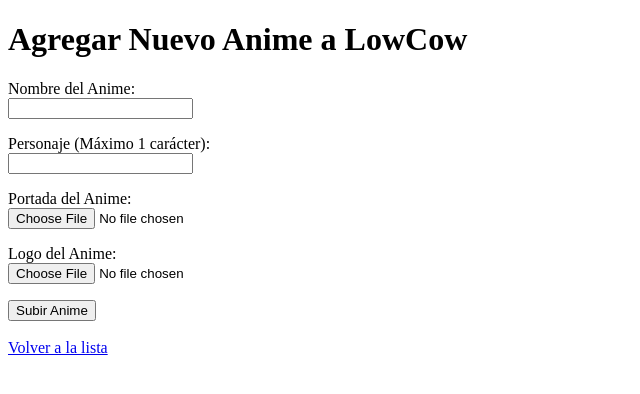
After one commit to eidanholguin17-del/mi_pagina_xd, a Django app: page /subir-anime/ in a window 1280 px wide. The commit adds this page. Shown: the top 394 px of the page, without its empty margins (0-640 px from the left). Run offline with Django 5.2, Linux system fonts and the light colour scheme.

Commit message:
Primer vistazo al lowcow de brayan

```diff
--- a/app_panini/models.py
+++ b/app_panini/models.py
@@ -4,7 +4,7 @@ from django.db import models
 
 class anime_favorito(models.Model):
     anime = models.CharField(max_length=100)
-    personaje = models.CharField(max_length=1)
+    personaje = models.CharField(max_length=100)
     Portada_Anime = models.ImageField(upload_to='Portadas/')
     Logo_anime = models.ImageField(upload_to='animes_L/')
 
@@ -13,7 +13,7 @@ class anime_favorito(models.Model):
 
 class Usuario(models.Model):
     nombre = models.CharField(max_length=100)
-    lvl_power = models.CharField(max_length=50)
+    lvl_power = models.CharField(max_length=999)
     tier = models.IntegerField()
     apodo = models.CharField(max_length=50)
     foto = models.ImageField(upload_to='jugadores/')
--- /dev/null
+++ b/app_panini/templates/subir_anime.html
@@ -0,0 +1,40 @@
+<!DOCTYPE html>
+<html lang="es">
+<head>
+    <meta charset="UTF-8">
+    <title>Subir Anime Favorito</title>
+</head>
+<body>
+    <h1>Agregar Nuevo Anime a LowCow</h1>
+
+    <!-- El enctype="multipart/form-data" permite enviar los archivos de imagen -->
+    <form method="POST" enctype="multipart/form-data">
+        {% csrf_token %}
+
+        <p>
+            <label>Nombre del Anime:</label><br>
+            <input type="text" name="anime" required>
+        </p>
+
+        <p>
+            <label>Personaje (Máximo 1 carácter):</label><br>
+            <input type="text" name="personaje" maxlength="1" required>
+        </p>
+
+        <p>
+            <label>Portada del Anime:</label><br>
+            <input type="file" name="portada" accept="image/*" required>
+        </p>
+
+        <p>
+            <label>Logo del Anime:</label><br>
+            <input type="file" name="logo" accept="image/*" required>
+        </p>
+
+        <button type="submit">Subir Anime</button>
+    </form>
+
+    <br>
+    <a href="{% url 'brayan' %}">Volver a la lista</a>
+</body>
+</html>
--- a/app_panini/urls.py
+++ b/app_panini/urls.py
@@ -4,4 +4,6 @@ from . import views
 urlpatterns = [
     path('', views.inicio, name='inicio'),
     path('Brayan/', views.brayan, name='brayan'),
+    path('subir-anime/', views.subir_anime, name='subir_anime'),
+
 ]
--- a/app_panini/views.py
+++ b/app_panini/views.py
@@ -1,4 +1,4 @@
-from django.shortcuts import render
+from django.shortcuts import render, redirect # Añadimos redirect
 from .models import anime_favorito
 
 def inicio(request):
@@ -7,3 +7,28 @@ def inicio(request):
 def brayan(request):
     cajaAnime = anime_favorito.objects.all()
     return render(request, 'Brayan.html', {'animes': cajaAnime})
+
+# --- NUEVA VISTA PARA SUBIR LAS IMÁGENES ---
+def subir_anime(request):
+    if request.method == 'POST':
+        # Capturamos los textos del formulario HTML
+        anime_name = request.POST.get('anime')
+        personaje_name = request.POST.get('personaje')
+
+        # Capturamos los archivos de imagen
+        portada = request.FILES.get('portada')
+        logo = request.FILES.get('logo')
+
+        # Guardamos en la base de datos usando tu modelo anime_favorito
+        nuevo_anime = anime_favorito(
+            anime=anime_name,
+            personaje=personaje_name,
+            Portada_Anime=portada,
+            Logo_anime=logo
+        )
+        nuevo_anime.save()
+
+        # Redirige a tu vista 'brayan' para ver la lista actualizada
+        return redirect('brayan')
+
+    return render(request, 'subir_anime.html')
--- a/mundial26/settings.py
+++ b/mundial26/settings.py
@@ -117,3 +117,7 @@ USE_TZ = True
 
 STATIC_URL = 'static/'
 STATIC_ROOT = BASE_DIR / 'static'
+
+import os
+MEDIA_URL = 'media/'
+MEDIA_ROOT = os.path.join(BASE_DIR, 'media')
--- a/mundial26/urls.py
+++ b/mundial26/urls.py
@@ -1,7 +1,14 @@
 from django.contrib import admin
 from django.urls import path, include
+# 1. Importa los ajustes del proyecto y la función static
+from django.conf import settings
+from django.conf.urls.static import static
 
 urlpatterns = [
-    path('admin/', admin.site.urls),
+    path('admin/', admin.site.urls), # Corregido de admin.site.admin a admin.site.urls
     path('', include('app_panini.urls')),
 ]
+
+# 2. Conecta la ruta de medios si estás en modo desarrollo (DEBUG = True)
+if settings.DEBUG:
+    urlpatterns += static(settings.MEDIA_URL, document_root=settings.MEDIA_ROOT)
```
Also changed, not shown: app_panini/templates/Brayan.html (+17 -1 lines), app_panini/templates/Home.html (deleted, +0 -103 lines), app_panini/migrations/0002_anime_favorito_usuario_delete_jugador_and_more.py (added).
